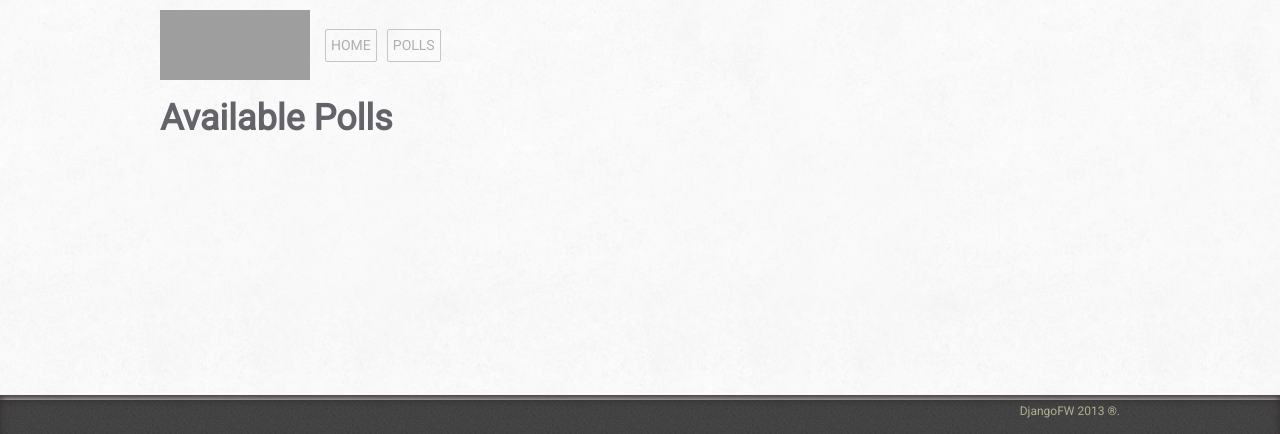
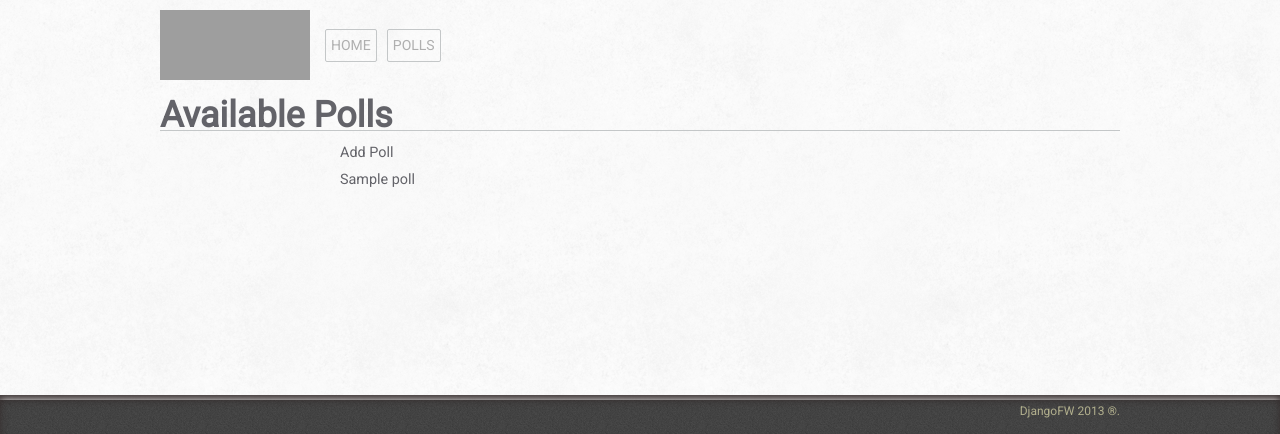
Before and after one commit to adroaldof/djangofw, a Django app: page /polls/ in a window 1280 px wide. Shown: the top 434 px of the page. Run offline with Django 3.2, Linux system fonts and the light colour scheme; tables that the repository leaves empty hold one stand-in row (values such as "Sample post"); some libraries are stand-ins or nearby versions; grey boxes are pictures that could not be loaded.

Commit message:
Update poll index

```diff
--- a/templates/polls/index.html
+++ b/templates/polls/index.html
@@ -4,6 +4,24 @@
 
 {% block content %}
 <div class="main">
-  <h1>{% trans "Available Polls" %}</h1>
+  <div id="title">
+    <h1>{% trans "Available Polls" %}</h1>
+  </div>
+  <div class="main-content">
+    <a href="{% url 'polls-create' %}">{% trans "Add Poll" %}</a>
+  </div>
+  {% if latests_poll_list %}
+  <div class="subheading">
+    <ul>
+      {% for poll in latests_poll_list %}
+        <li><a href="{% url 'polls-detail' poll.id %}">{{ poll.question }}</a></li>
+      {% endfor %}
+    </ul>
+  </div>
+  {% else %}
+  <div class="subheading">
+    <p>{% trans "No polls were found" %}
+  </div>
+  {% endif %}
 </div>
 {% endblock content %}
```
